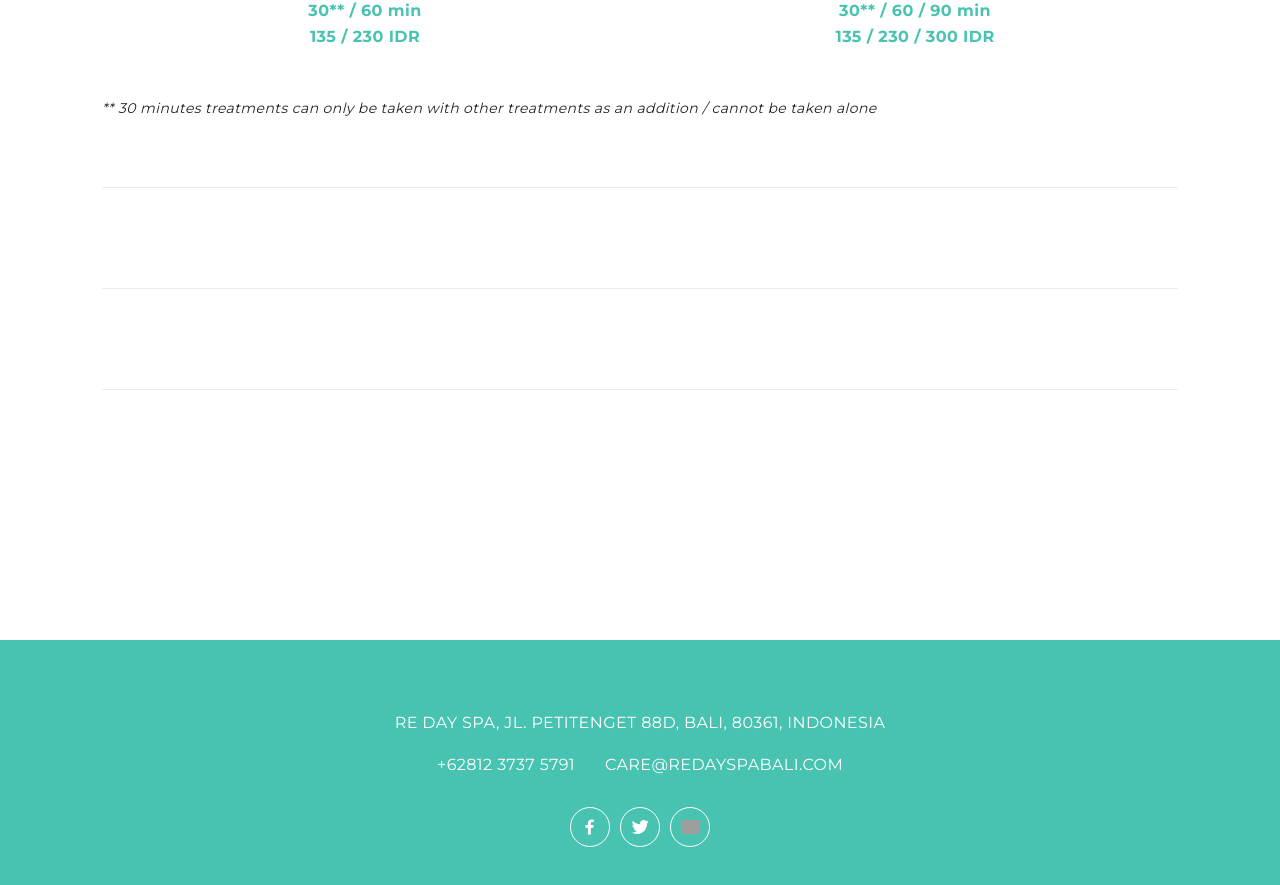
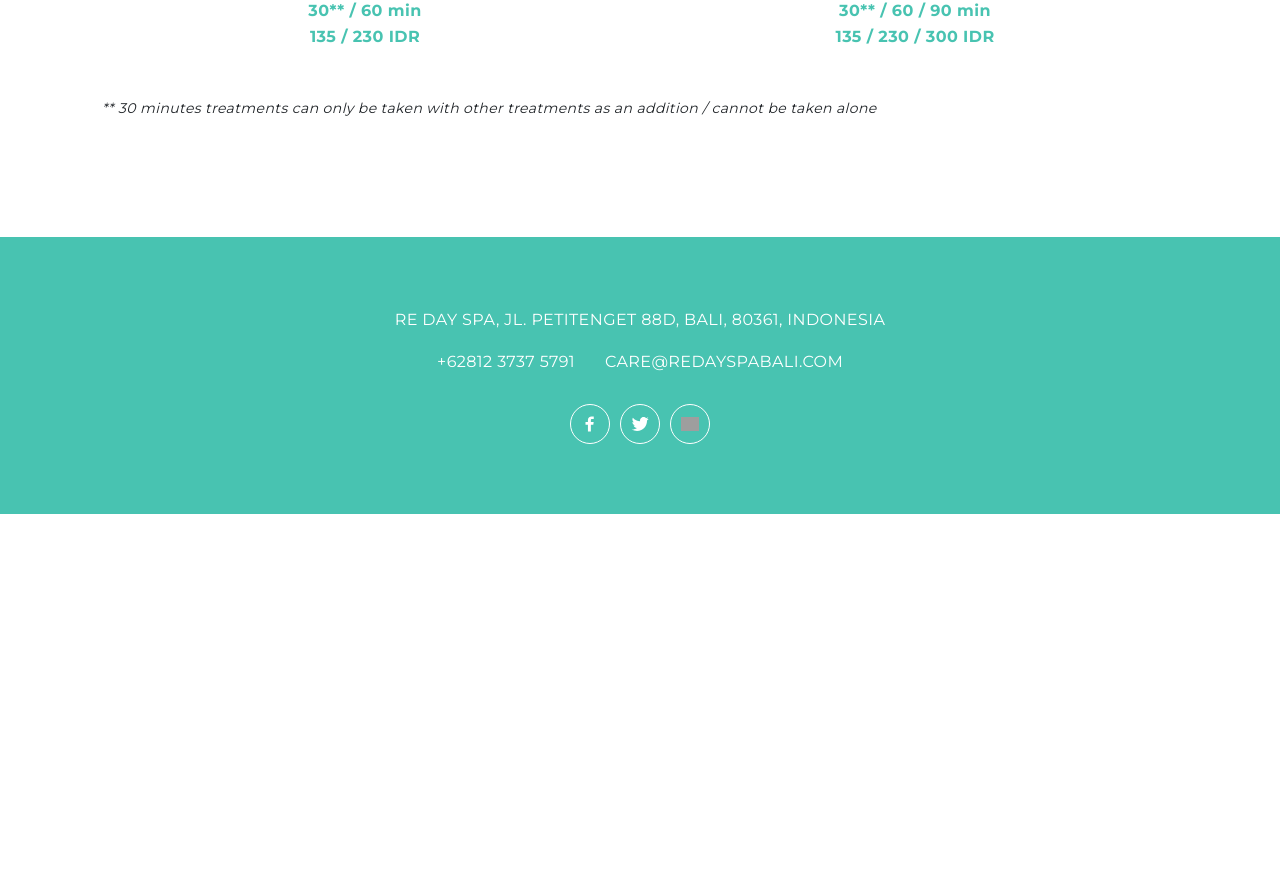
Before and after one commit to aldipee/redayspa, a Next.js app: page /jgn-masuk-sini in a window 1280 px wide. Shown: the part 2177-3062 px from the top of the page. After the commit the page ends 2691 px from the top, so only its background shows below. Built offline with nearby package versions, Linux system fonts and the light colour scheme; grey boxes are pictures that could not be loaded.

Commit message:
tidy up new treatment menu layout

```diff
--- a/pages/jgn-masuk-sini.js
+++ b/pages/jgn-masuk-sini.js
@@ -75,7 +75,7 @@ export default function Home() {
           <div className='container'>
             <div className='row'>
 
-              <div className='col-sm-8 mx-auto'>
+              <div className='col-md-8 mx-auto'>
                 <p className='sm-heading text-center'>TREATMENT CATEGORY</p>
                 <ul className='nav nav-lg nav-icon-lg flex-nowrap overflow-auto mb-5' id='pills-tab'>
                   <li className='nav-item'>
@@ -699,16 +699,6 @@ export default function Home() {
                 </div>
               </div>
 
-              <div className='col-lg-12'>
-                <div className='treatment-item' data-aos='fade-up'>
-                </div>
-                <div className='treatment-item' data-aos='fade-up'>
-                </div>
-                <div className='treatment-item' data-aos='fade-up'>
-                </div>
-                <div className='treatment-item border-0' data-aos='fade-up'>
-                </div>
-              </div>
             </div>
           </div>
         </section>
```
